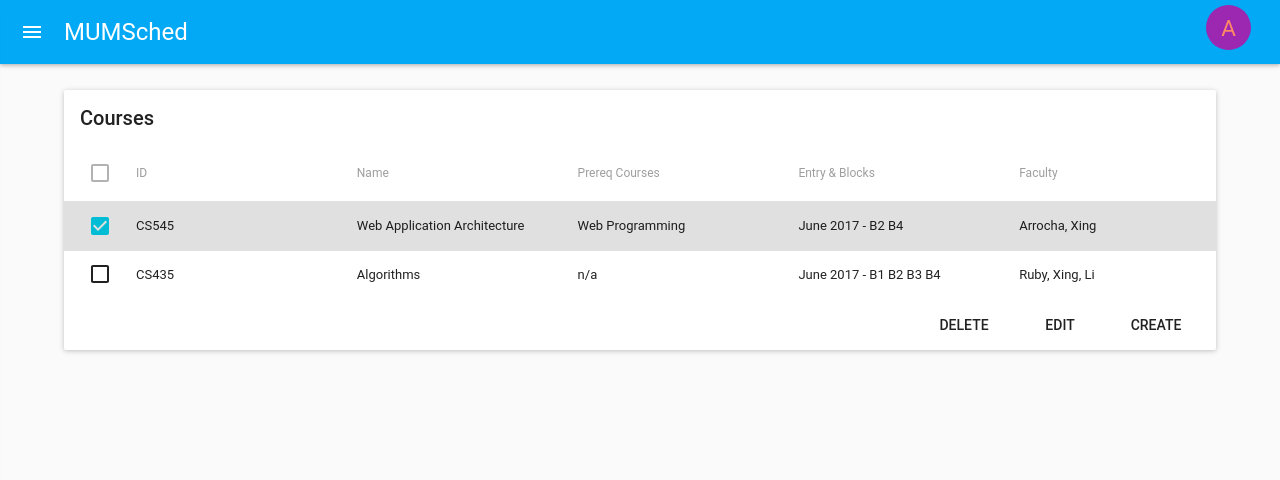
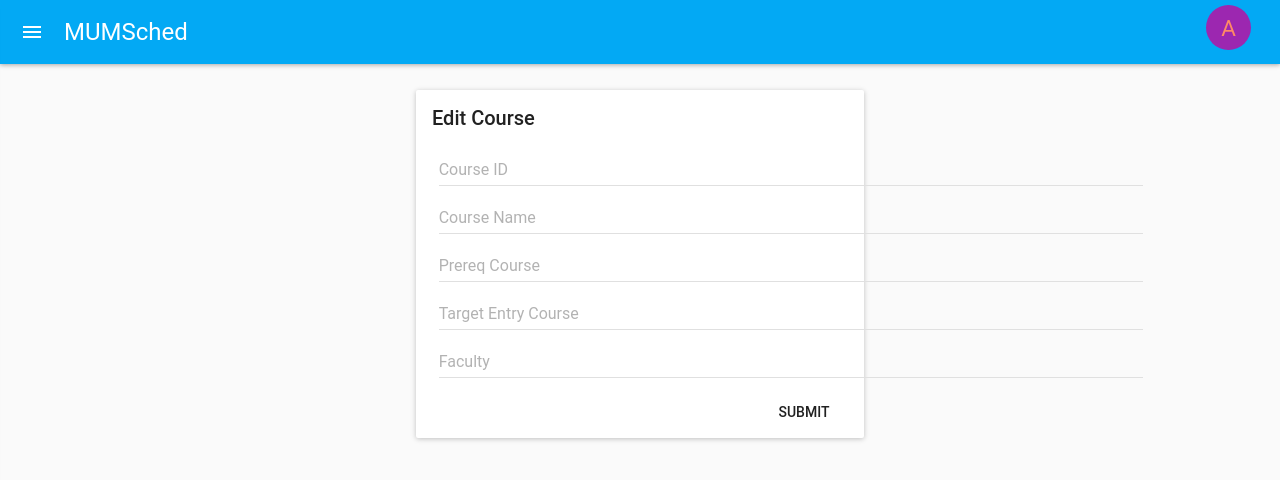
Before and after one commit to wudizhuo/MUMSched, a React app: page / in a window 1280 px wide. Shown: the top 480 px of the page. Built offline with nearby package versions, Linux system fonts and the light colour scheme; what react-tap-event-plugin would draw is missing.

Commit message:
add new page:EditCourses

```diff
--- a/src/App.js
+++ b/src/App.js
@@ -3,6 +3,7 @@ import Header from './pages/Header';
 import Login from './pages/Login';
 import Courses from './pages/Courses';
 import CreateCourses from './pages/CreateCourses';
+import EditCourses from './pages/EditCourses';
 import AppNav from './pages/AppNav';
 import MuiThemeProvider from 'material-ui/styles/MuiThemeProvider';
 
@@ -15,8 +16,9 @@ class App extends Component {
         <AppNav ref="leftNav" />
         <Header onTouchTap={this._onLeftIconButtonTouchTap.bind(this)} onLogin={this._showSnackbar.bind(this)}/>
         {/*<Login/>*/}
-        <Courses/>
+        {/*<Courses/>*/}
         {/*<CreateCourses/>*/}
+        <EditCourses/>
       </div>
     </MuiThemeProvider>
     );
--- a/src/pages/CreateCourses.js
+++ b/src/pages/EditCourses.js
@@ -3,13 +3,13 @@ import {Card, CardActions, CardHeader} from "material-ui/Card";
 import FlatButton from "material-ui/FlatButton";
 import TextField from "material-ui/TextField";
 
-class CreateCourses extends Component {
+class EditCourses extends Component {
   render() {
     return (
       <div style={styles.container}>
         <Card style={styles.card}>
           <CardHeader titleStyle={styles.header}
-            title="CreateCourses"
+            title="Edit Course"
           />
           <div style={styles.content}>
             <TextField style={styles.content}
@@ -31,7 +31,7 @@ class CreateCourses extends Component {
           </div>
 
           <CardActions style={styles.cardAction}>
-            <FlatButton label="Create"/>
+            <FlatButton label="Submit"/>
           </CardActions>
         </Card>
       </div>
@@ -69,4 +69,4 @@ var styles = {
   },
 }
 
-export default CreateCourses;
+export default EditCourses;
```
